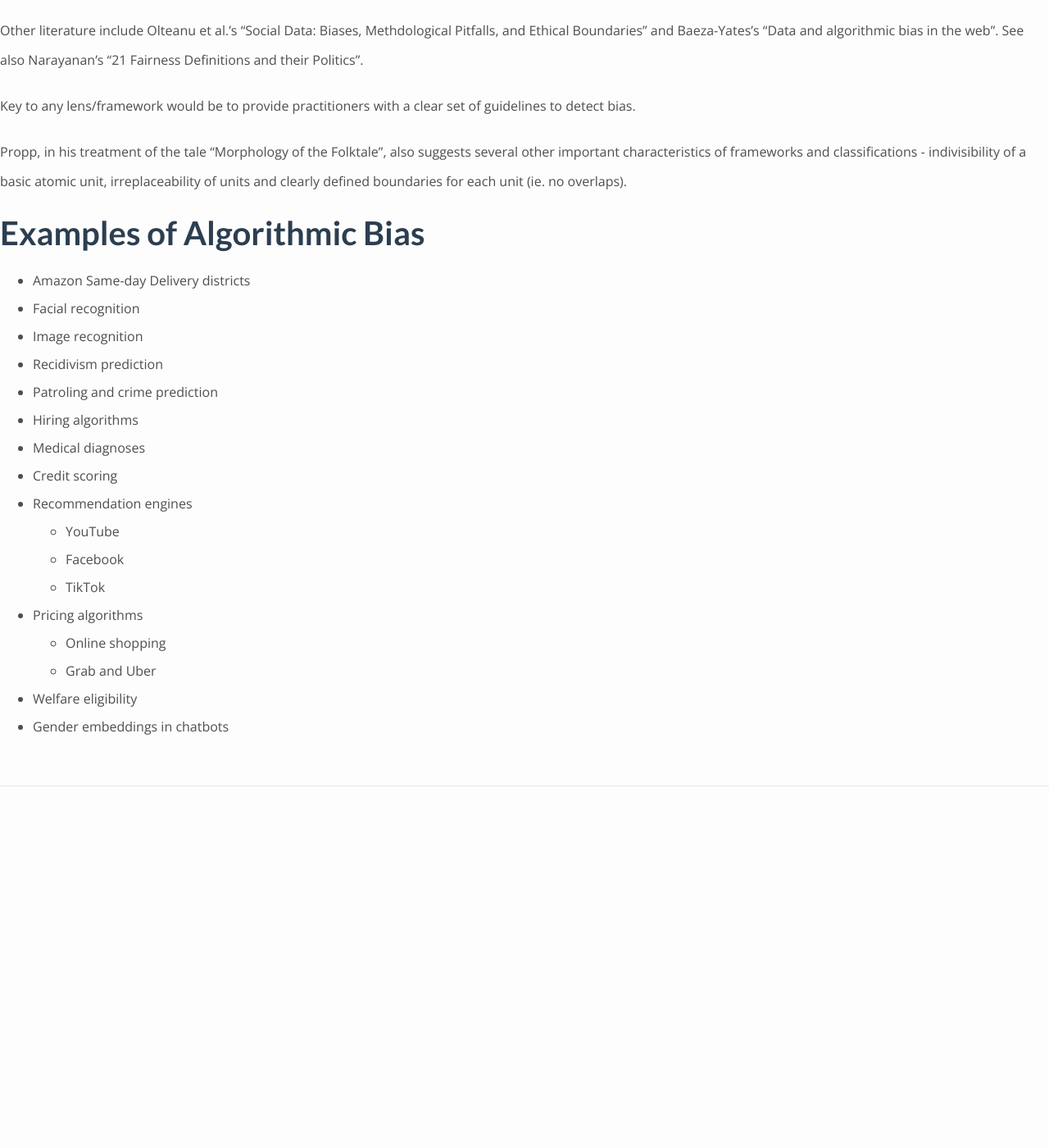
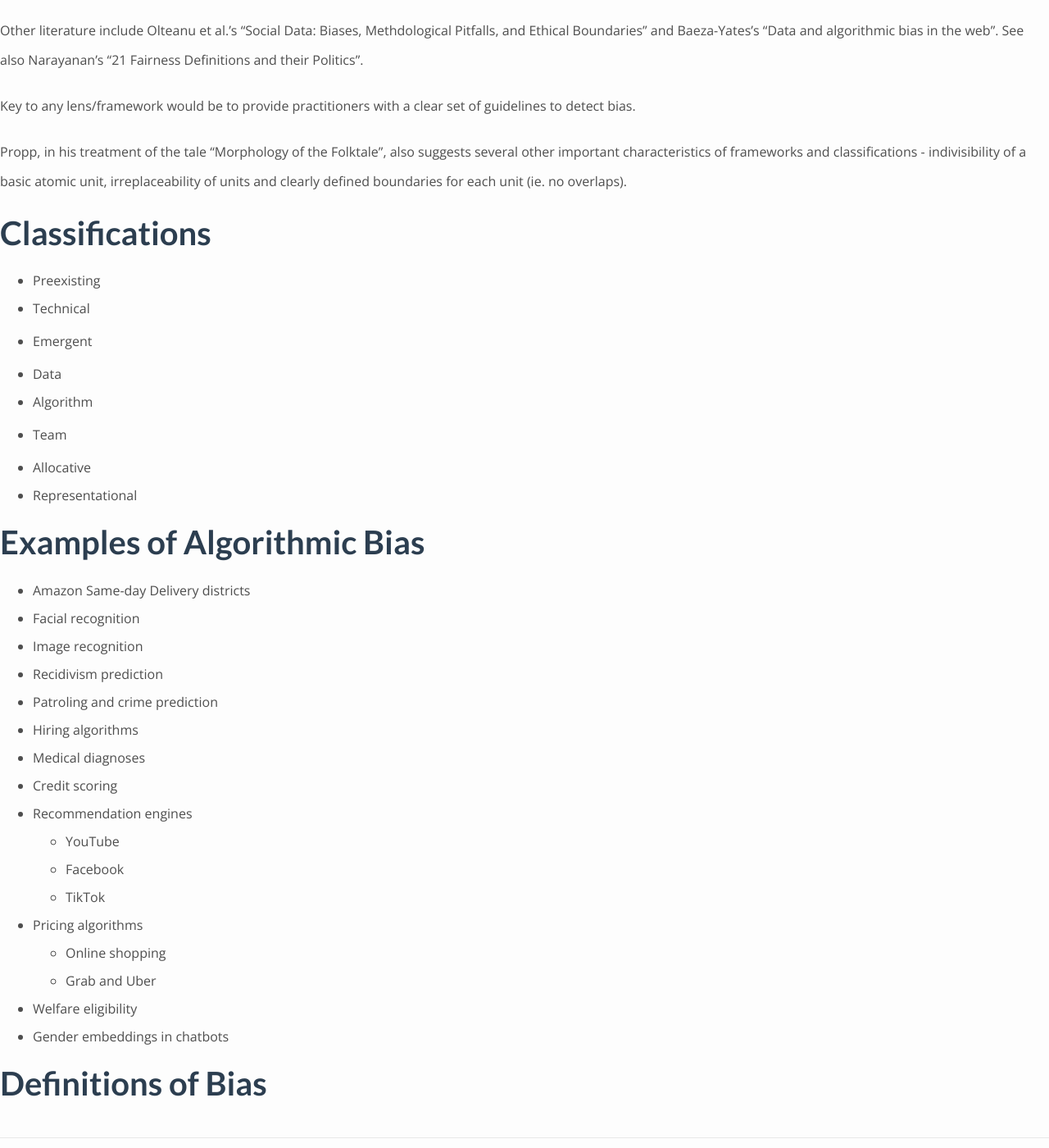
Before and after one commit to greentfrapp/project-asimov, a Jekyll site: the page built from lenses.md, in a window 1280 px wide and 1400 px high, scrolled down 494 px. Shown: the whole window at 82% size. Built offline with Jekyll 4.4.1, drawn with Linux system fonts in a browser that asks for light colours; some web fonts are replaced; our own code applies the rules of GitHub Pages for plain Markdown files; a style sheet for code colours, icons or effects is not loaded; before the commit the page ends 1513 px from its top, so only the background shows below that.

Commit message:
small update to lenses notes

```diff
--- a/lenses.md
+++ b/lenses.md
@@ -11,6 +11,19 @@ Other literature include Olteanu et al.'s "Social Data: Biases, Methdological Pi
 Key to any lens/framework would be to provide practitioners with a clear set of guidelines to detect bias.
 
 Propp, in his treatment of the tale "Morphology of the Folktale", also suggests several other important characteristics of frameworks and classifications - indivisibility of a basic atomic unit, irreplaceability of units and clearly defined boundaries for each unit (ie. no overlaps).
+
+## Classifications
+
+- Preexisting
+- Technical
+- Emergent
+
+- Data
+- Algorithm
+- Team
+
+- Allocative
+- Representational
 
 ## Examples of Algorithmic Bias
 
@@ -31,3 +44,5 @@ Propp, in his treatment of the tale "Morphology of the Folktale", also suggests
 	- Grab and Uber
 - Welfare eligibility
 - Gender embeddings in chatbots
+
+## Definitions of Bias
```
